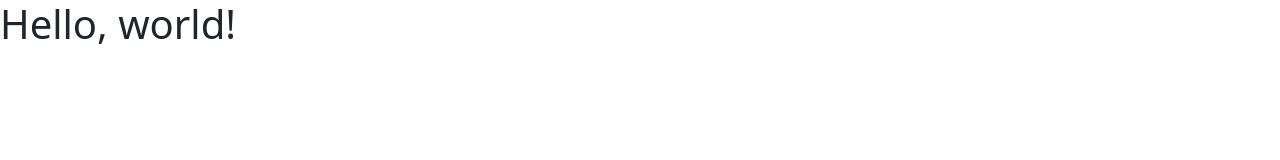
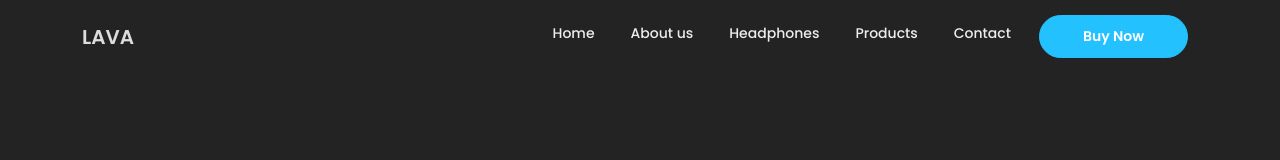
Before and after one commit to sreenandhanpp/car_rental, a plain HTML site: page index.html in a window 1280 px wide. Drawn offline with nearby package versions, Linux system fonts and the light colour scheme.

Commit message:
navbar-added

```diff
--- a/index.html
+++ b/index.html
@@ -5,9 +5,52 @@
     <meta name="viewport" content="width=device-width, initial-scale=1">
     <title>Bootstrap demo</title>
     <link href="https://cdn.jsdelivr.net/npm/bootstrap@5.3.1/dist/css/bootstrap.min.css" rel="stylesheet" integrity="sha384-4bw+/aepP/YC94hEpVNVgiZdgIC5+VKNBQNGCHeKRQN+PtmoHDEXuppvnDJzQIu9" crossorigin="anonymous">
+    <link rel="stylesheet" href="style.css">
   </head>
   <body>
-    <h1>Hello, world!</h1>
-    <script src="https://cdn.jsdelivr.net/npm/bootstrap@5.3.1/dist/js/bootstrap.bundle.min.js" integrity="sha384-HwwvtgBNo3bZJJLYd8oVXjrBZt8cqVSpeBNS5n7C8IVInixGAoxmnlMuBnhbgrkm" crossorigin="anonymous"></script>
+
+    <!-- header start -->
+
+    <header>
+      <div class="header">
+        <div class="container-fluid gx-0">
+          <nav class="navbar navbar-expand-lg ">
+            <div class="container">
+              <a class="navbar-brand logo text-uppercase" href="#">LAVA</a>
+              <button class="navbar-toggler" type="button" data-bs-toggle="collapse" data-bs-target="#navbarNav" aria-controls="navbarNav" aria-expanded="false" aria-label="Toggle navigation">
+                <span class="navbar-toggler-icon"></span>
+              </button>
+              <div class="collapse navbar-collapse" id="navbarNav">
+                <ul class="navbar-nav ms-auto">
+                  <li class="nav-item">
+                    <a class="nav-link" aria-current="page" href="#">Home</a>
+                  </li>
+                  <li class="nav-item">
+                    <a class="nav-link" href="#">About us</a>
+                  </li>
+                  <li class="nav-item">
+                    <a class="nav-link" href="#">Headphones</a>
+                  </li>
+                  <li class="nav-item">
+                    <a class="nav-link" href="#">Products</a>
+                  </li>
+                  <li class="nav-item">
+                    <a class="nav-link" href="#">Contact </a>
+                  </li>
+                  <li class="nav-item">
+                    <a class="btn-navbar" href="#">Buy Now</a>
+                  </li>
+                </ul>
+              </div>
+            </div>
+          </nav>
+        </div>
+      </div>
+    </header>
+
+    <!-- header ends -->
   </body>
+  <!-- script file -->
+  <script src="https://cdn.jsdelivr.net/npm/@popperjs/core@2.11.8/dist/umd/popper.min.js" integrity="sha384-I7E8VVD/ismYTF4hNIPjVp/Zjvgyol6VFvRkX/vR+Vc4jQkC+hVqc2pM8ODewa9r" crossorigin="anonymous"></script>
+<script src="https://cdn.jsdelivr.net/npm/bootstrap@5.3.1/dist/js/bootstrap.min.js" integrity="sha384-Rx+T1VzGupg4BHQYs2gCW9It+akI2MM/mndMCy36UVfodzcJcF0GGLxZIzObiEfa" crossorigin="anonymous"></script>
 </html>
--- a/style.css
+++ b/style.css
@@ -1,5 +1,62 @@
 @import url('https://fonts.googleapis.com/css2?family=Poppins:wght@500;600;700;800&display=swap');
 
+/* variables */
+:root{
+    --white-color--:white;
+    --black-color--:#232323;
+
+
+    --font-family--:'Poppins', sans-serif;
+}
+
+/* root */
 *{
-    font-family: 'Poppins', sans-serif;
+    margin: 0;
+    padding: 0;
+    box-sizing: border-box;
+    font-family: var(--font-family--);
+    color: var(--white-color--);
 }
+
+body{
+    background-color: var(--black-color--);
+    overflow-x: hidden;
+}
+
+/* header */
+
+.header{
+    height: 100vh;
+    width: 100%;
+}
+
+.navbar{
+    padding: 15px 18px !important;
+}
+
+.logo{
+    font-weight: 600;
+    color: rgb(255, 255, 255,0.848) !important;
+}
+
+.nav-item{
+    margin: 0 10px;
+}
+
+.nav-item .nav-link{
+    color: rgb(255, 255, 255,0.92);
+    font-size: 14px;
+    font-weight: 500;
+}
+
+.btn-navbar{
+    display: inline-block;
+    padding: 10px 43px;
+    border: 1px solid rgb(36, 193, 255);
+    color: var(--white-color--);
+    border-radius: 50px;
+    text-decoration: none;
+    font-size: 14px;
+    font-weight: 600;
+    background-color: rgb(36, 193, 255);
+}
```
